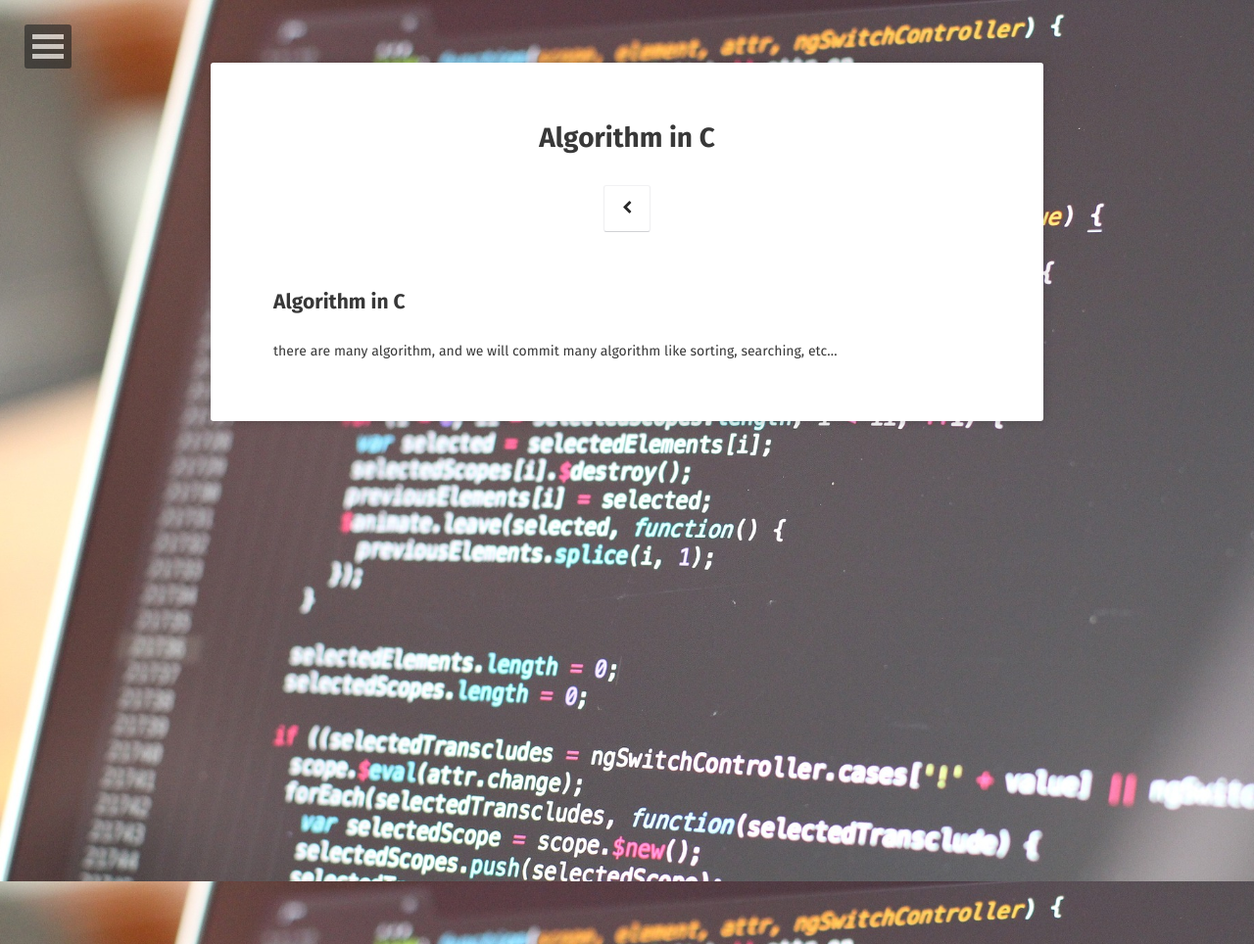
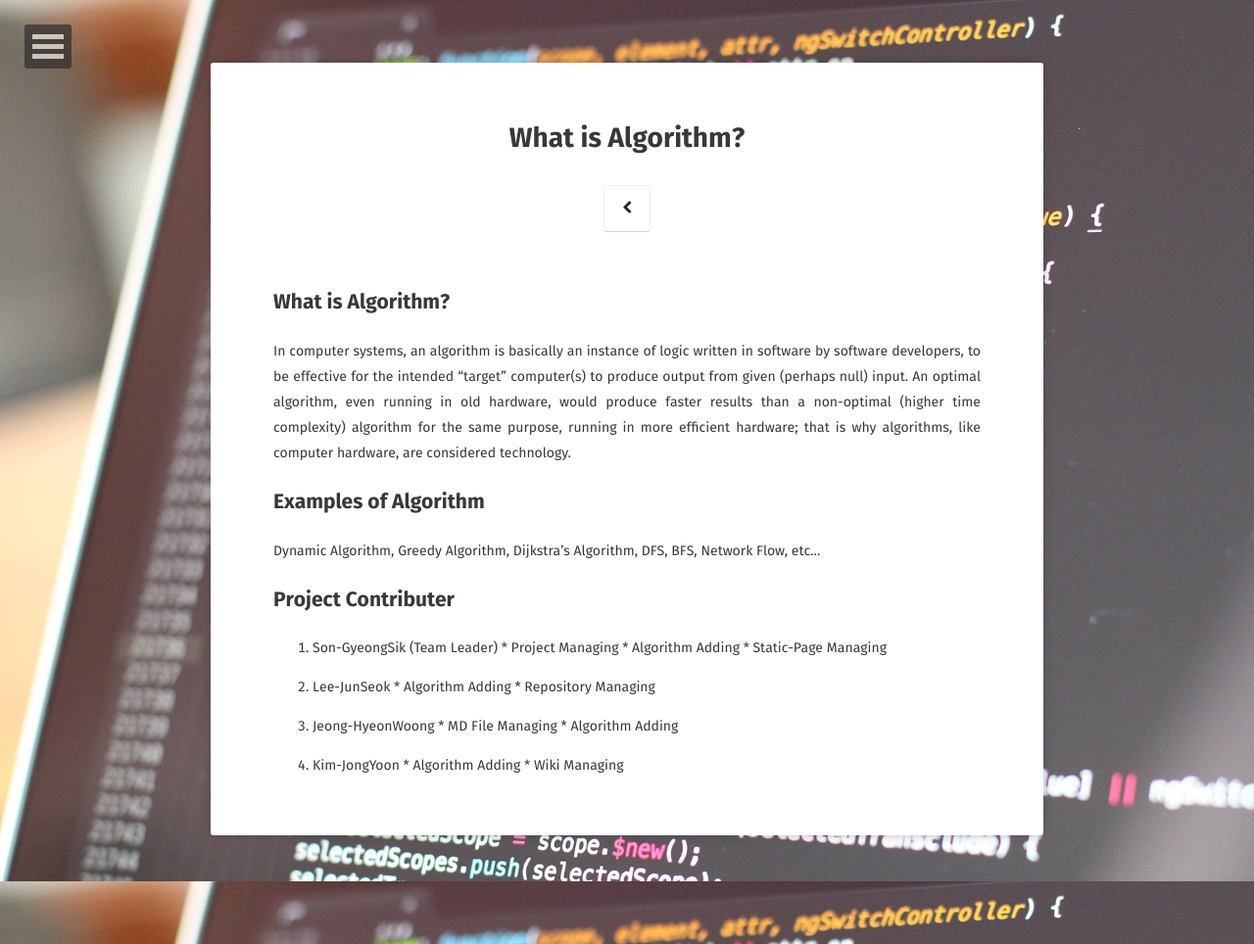
Before and after one commit to 19-1-skku-oss/2019-1-OSS-E4, a Jekyll site: the page built from projects/index.md, in a window 1280 px wide. Shown: the whole page at 98% size. Built offline with Jekyll 4.4.1, drawn with Linux system fonts in a browser that asks for light colours; some web fonts are replaced; our own code applies the rules of GitHub Pages for plain Markdown files; comment, search, counter and statistics services are not loaded.

Commit message:
Update index.md

```diff
--- a/projects/index.md
+++ b/projects/index.md
@@ -1,2 +1,23 @@
-## Algorithm in C
-there are many algorithm, and we will commit many algorithm like sorting, searching, etc...
+## What is Algorithm?
+In computer systems, an algorithm is basically an instance of logic written in software by software developers, to be effective for the intended "target" computer(s) to produce output from given (perhaps null) input. An optimal algorithm, even running in old hardware, would produce faster results than a non-optimal (higher time complexity) algorithm for the same purpose, running in more efficient hardware; that is why algorithms, like computer hardware, are considered technology.
+
+## Examples of Algorithm
+Dynamic Algorithm, Greedy Algorithm, Dijkstra's Algorithm, DFS, BFS, Network Flow, etc...
+
+## Project Contributer
+  1. Son-GyeongSik (Team Leader)
+    * Project Managing
+    * Algorithm Adding
+    * Static-Page Managing
+
+  2. Lee-JunSeok
+    * Algorithm Adding
+    * Repository Managing
+
+  3. Jeong-HyeonWoong
+    * MD File Managing
+    * Algorithm Adding
+
+  4. Kim-JongYoon
+    * Algorithm Adding
+    * Wiki Managing
```
